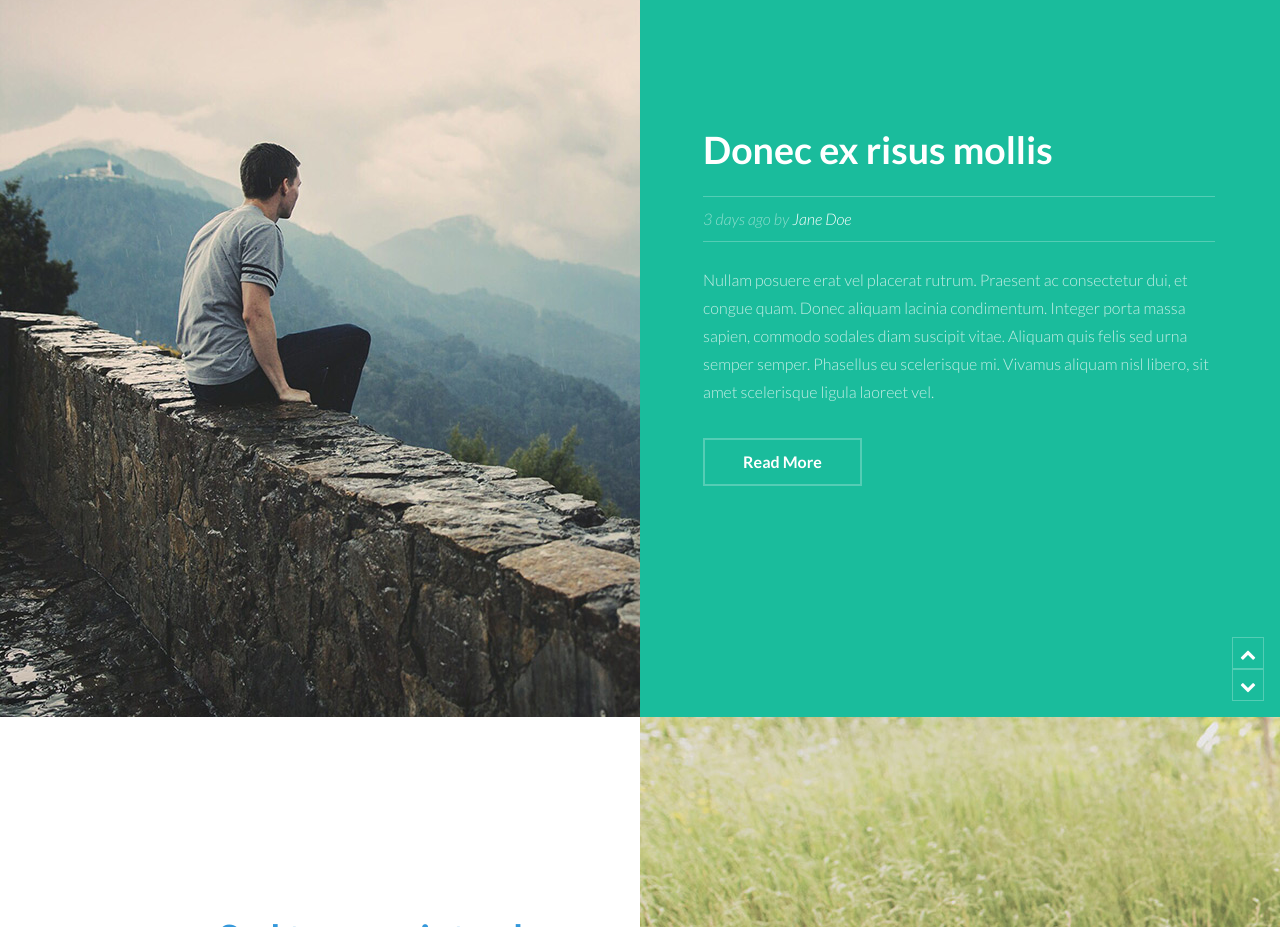
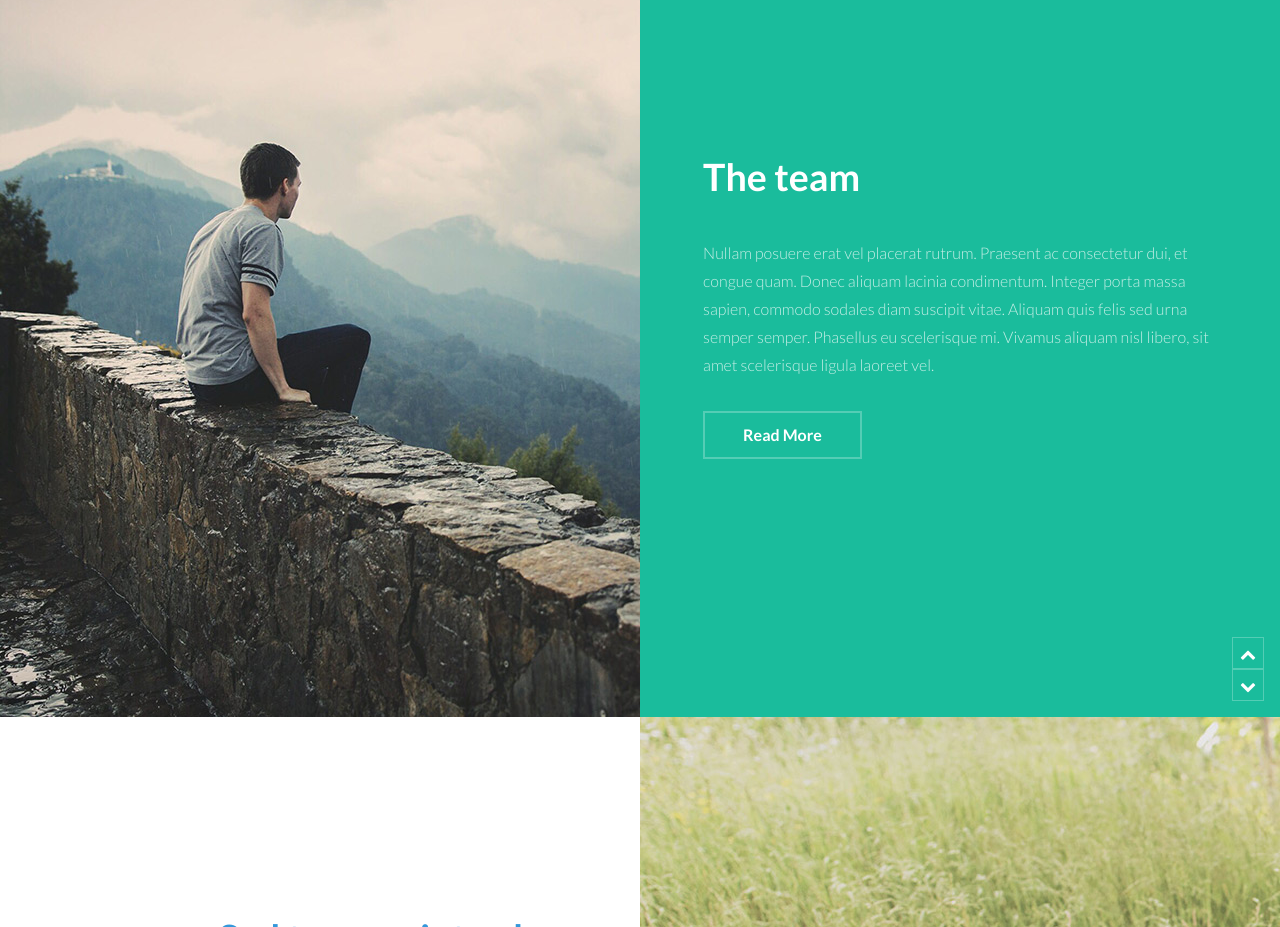
Before and after one commit to cowllin/nostrajamus, a plain HTML site: page index.html in a window 1280 px wide. Shown: the part 860-1787 px from the top of the page. Drawn offline with Linux system fonts and the light colour scheme.

Commit message:
changed team title

```diff
--- a/index.html
+++ b/index.html
@@ -79,8 +79,8 @@
 				<div class="content">
 					<div class="inner">
 						<header>
-							<h2><a href="generic.html">Donec ex risus mollis</a></h2>
-							<p class="info">3 days ago by <a href="#">Jane Doe</a></p>
+							<h2><a href="generic.html">The team</a></h2>
+
 						</header>
 						<p>Nullam posuere erat vel placerat rutrum. Praesent ac consectetur dui, et congue quam. Donec aliquam lacinia condimentum. Integer porta massa sapien, commodo sodales diam suscipit vitae. Aliquam quis felis sed urna semper semper. Phasellus eu scelerisque mi. Vivamus aliquam nisl libero, sit amet scelerisque ligula laoreet vel.</p>
 						<ul class="actions">
```
